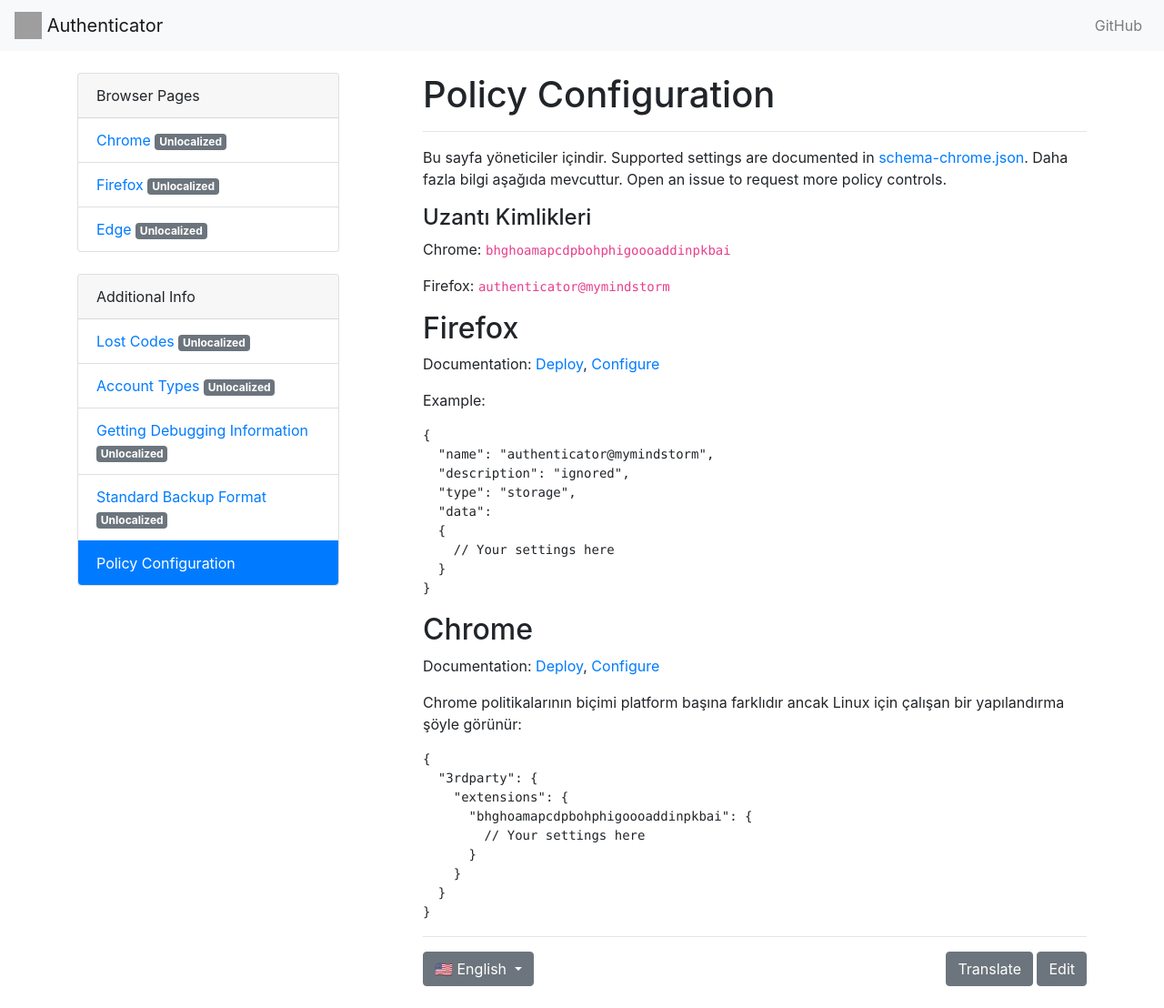
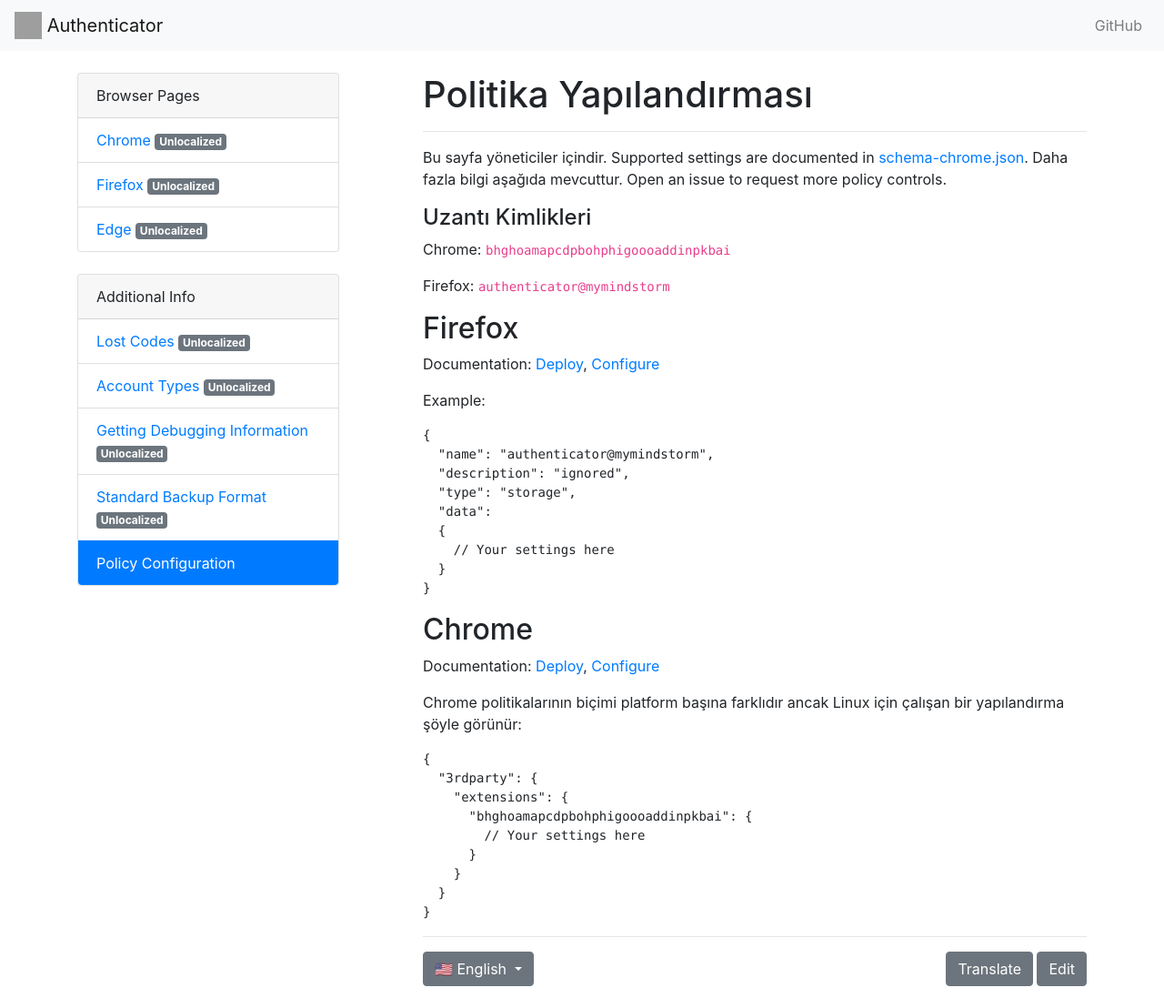
Before and after one commit to Authenticator-Extension/authenticator.cc, a Jekyll site: the page built from docs/tr/policy-config.md, in a window 1280 px wide. Shown: the whole page at 91% size. Built offline with Jekyll 4.4.1, drawn with Linux system fonts in a browser that asks for light colours; our own code applies the rules of GitHub Pages for plain Markdown files; grey boxes are pictures that could not be loaded.

Commit message:
New translations policy-config.md (Turkish)

```diff
--- a/docs/tr/policy-config.md
+++ b/docs/tr/policy-config.md
@@ -1,5 +1,5 @@
 ---
-title: Policy Configuration
+title: Politika Yapılandırması
 stub: policy-config
 lang: en
 ver: 1
```
